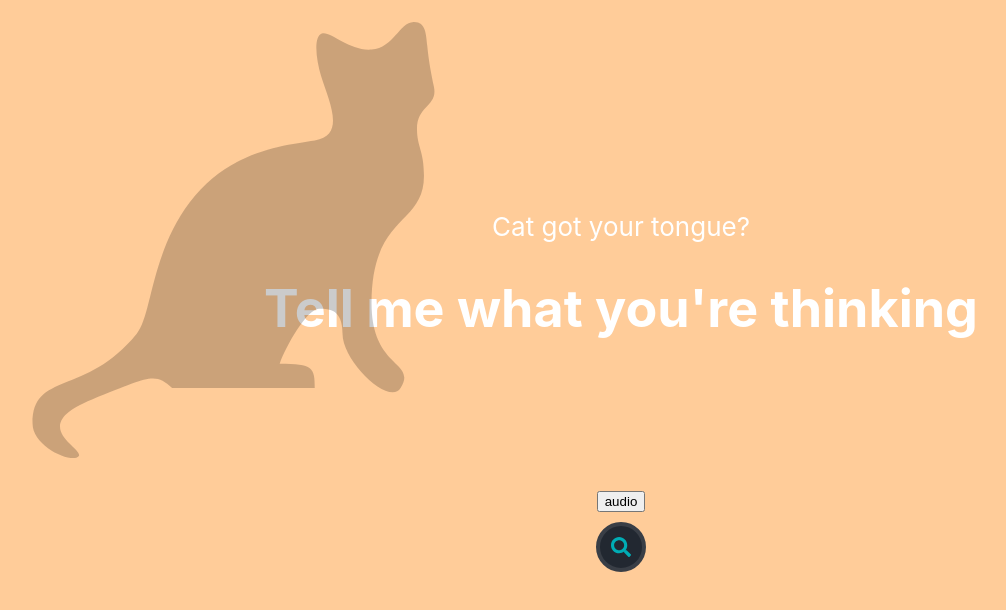
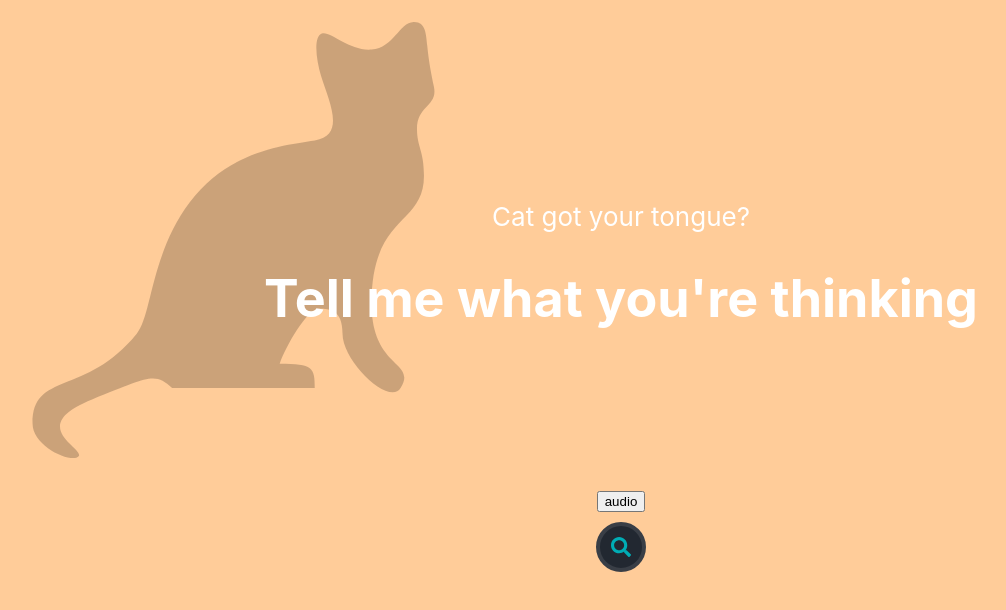
Before and after one commit to cnmnzhang/tip-of-your-tongue, a React (Create React App) app in the folder frontend/: page / in a window 1280 px wide. Shown: the top 610 px of the page, without its empty margins (19-1025 px from the left). Built offline with nearby package versions, Linux system fonts and the light colour scheme.

Commit message:
header styling

```diff
--- a/frontend/src/assets/index.css
+++ b/frontend/src/assets/index.css
@@ -46,6 +46,9 @@ code {
 .App-text {
   color: white;
   margin-top: 10vh;
+  position: relative;
+  top: -10px;
+  z-index: 3;
 }
 
 .App-body {
```
